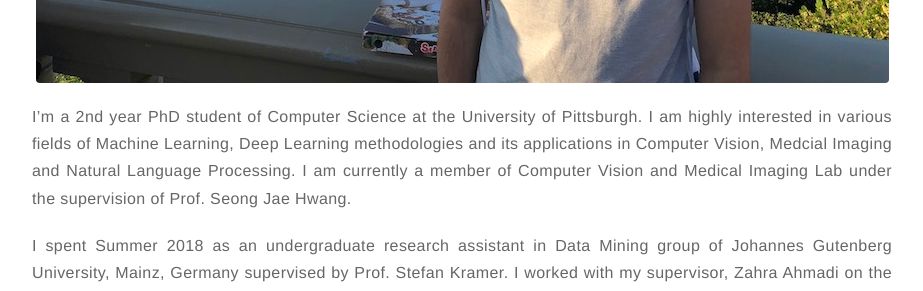
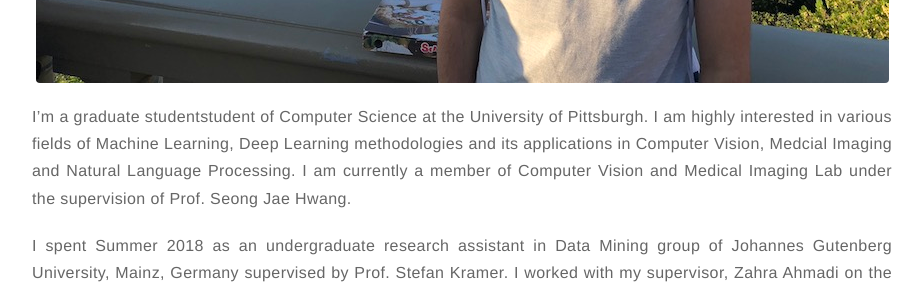
Before and after one commit to sinamalakouti/sinamalakouti.github.io, a Jekyll site: the page built from about.md, in a window 1280 px wide. Shown: the part 776-1067 px from the top of the page, without its empty margins (178-1101 px from the left). Built offline with Jekyll 4.4.1, drawn with Linux system fonts in a browser that asks for light colours.

Commit message:
Update about.md

```diff
--- a/about.md
+++ b/about.md
@@ -6,7 +6,7 @@ picture: assets/images/1773069.jpeg
 ![Profile Image]({{ site.url }}/{{ page.picture }}){: .center-image }
 
 
-I'm a 2nd year PhD student of Computer Science at the University of Pittsburgh. I am highly interested in various fields of Machine Learning, Deep Learning methodologies and its applications in Computer Vision, Medcial Imaging and Natural Language Processing. I am currently a member of Computer Vision and Medical Imaging Lab under the supervision of Prof. Seong Jae Hwang.
+I'm a graduate studentstudent of Computer Science at the University of Pittsburgh. I am highly interested in various fields of Machine Learning, Deep Learning methodologies and its applications in Computer Vision, Medcial Imaging and Natural Language Processing. I am currently a member of Computer Vision and Medical Imaging Lab under the supervision of Prof. Seong Jae Hwang.
 
 I spent Summer 2018 as an undergraduate research assistant in Data Mining group of Johannes Gutenberg University, Mainz, Germany supervised by Prof. Stefan Kramer. I worked with my supervisor, Zahra Ahmadi on the ideas of Deep learning. The aim of our project was designing new symbolic deep architecture based on Hoeffding Trees. We Submitted an extended abstract to DeCoDeML workshop of ECML PKDD 2019 in Wurzburg, Germany as an unfinished work which I am planning to participate from September 16 to September 20. We are still working on this project and willing to submit the full paper soon. Before that, I was working on a project with my advisor, Dr. Maryam Amir Haeri, in cooperation with the Data Mining group of Johannes Gutenberg University on the ideas of merging Desicion Trees and Density Estimation.
 
```
